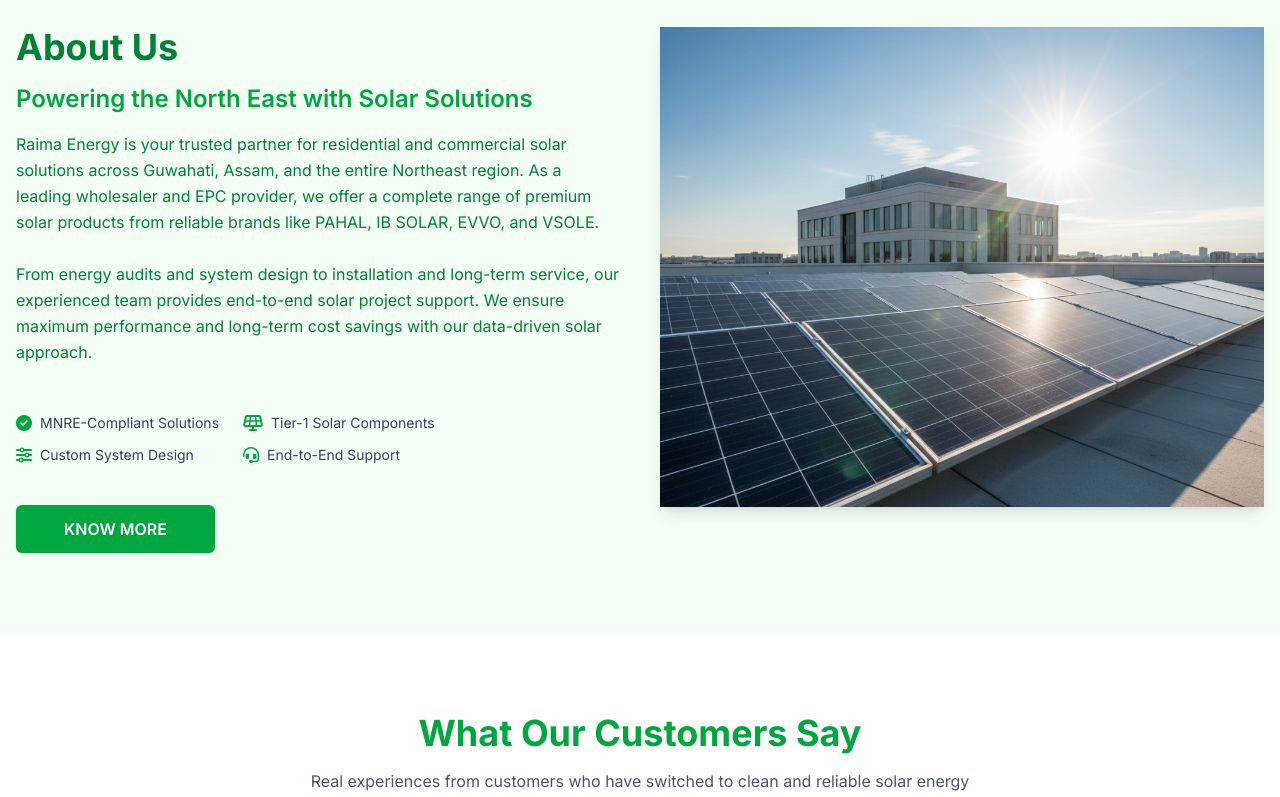
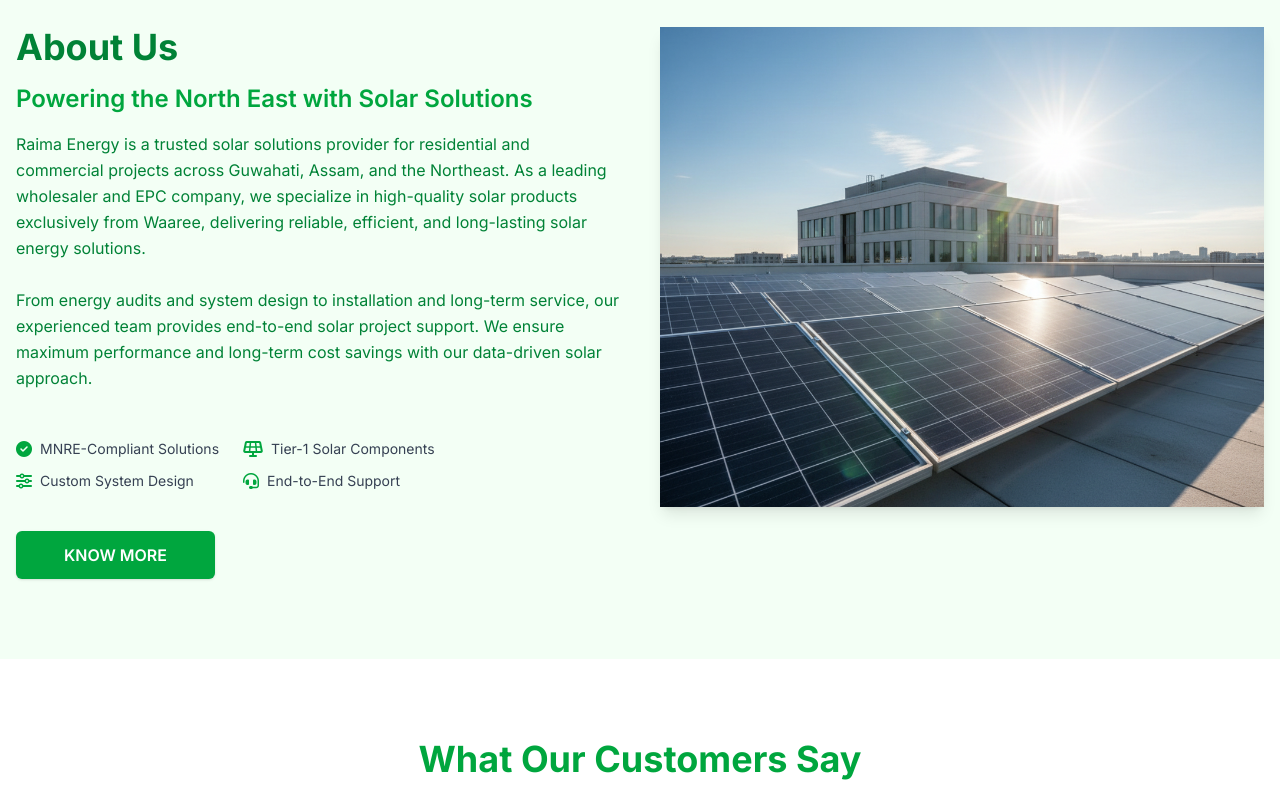
Before and after one commit to akojha556/solar-website-raima-energy, a React (Vite) app in the folder client/: page / in a window 1280 px wide. Shown: the part 2860-3657 px from the top of the page. Built offline with nearby package versions, Linux system fonts and the light colour scheme; no server answers.

Commit message:
fix: update home page layout and remove duplicate UI components

```diff
--- a/client/src/components/public/homeComponents/HomeAboutSection.jsx
+++ b/client/src/components/public/homeComponents/HomeAboutSection.jsx
@@ -31,11 +31,7 @@ export default function HomeAboutSection() {
                               </h3>
 
                               <p className="text-green-700 text-sm sm:text-base leading-relaxed text-center lg:text-left">
-                                   Raima Energy is your trusted partner for residential and commercial solar
-                                   solutions across Guwahati, Assam, and the entire Northeast region.
-                                   As a leading wholesaler and EPC provider, we offer a complete range of
-                                   premium solar products from reliable brands like PAHAL, IB SOLAR, EVVO,
-                                   and VSOLE.
+                                   Raima Energy is a trusted solar solutions provider for residential and commercial projects across Guwahati, Assam, and the Northeast. As a leading wholesaler and EPC company, we specialize in high-quality solar products exclusively from Waaree, delivering reliable, efficient, and long-lasting solar energy solutions.
                                    <br /><br />
                                    From energy audits and system design to installation and long-term service,
                                    our experienced team provides end-to-end solar project support.
--- a/client/src/components/public/homeComponents/HomeCTA.jsx
+++ b/client/src/components/public/homeComponents/HomeCTA.jsx
@@ -37,9 +37,9 @@ export default function HomeCTA() {
                          viewport={{ once: true }}
                          className="flex-1 flex justify-center md:justify-end">
                          <img
-                              src="https://images.unsplash.com/photo-1509395176047-4a66953fd231?auto=format&fit=crop&w=800&q=80"
+                              src="https://res.cloudinary.com/dgokm518s/image/upload/f_auto,q_auto/v1771527209/homecta_h6h0ju.png"
                               alt="Solar Panels"
-                              className="w-full max-w-md rounded-lg shadow-lg"
+                              className="w-full max-w-md rounded-lg shadow-lg object-contain"
                          />
                     </motion.div>
                </div>
--- a/client/src/components/public/homeComponents/HomeProductSection.jsx
+++ b/client/src/components/public/homeComponents/HomeProductSection.jsx
@@ -5,7 +5,7 @@ import ProductServiceCTAButtons from "../common/cta/ProductServiceCTAButtons";
 import { useAppData } from "../../../context/AppDataContext";
 
 export default function HomeProductsSection() {
-     const { productData, loading, error } = useAppData();
+     const { productData, loading } = useAppData();
 
      return (
           <section className="py-16 bg-[#f3fff5]">
--- a/client/src/components/public/productComponents/ProductGrid.jsx
+++ b/client/src/components/public/productComponents/ProductGrid.jsx
@@ -2,7 +2,7 @@ import { motion } from "framer-motion";
 import { cardInView } from "../../../animations/motionVariants";
 import InfoCard from "../common/InfoCard";
 import { useAppData } from "../../../context/AppDataContext";
-import FetchError from "../common/ui/FetchError";
+import FetchError from "../ui/FetchError";
 
 const ProductGrid = ({ id }) => {
      const { productData, loading, error } = useAppData();
--- a/client/src/components/public/common/ui/FetchError.jsx
+++ b/client/src/components/public/ui/FetchError.jsx
@@ -1,4 +1,4 @@
-import { useAppData } from "../../../../context/AppDataContext"
+import { useAppData } from "../../../context/AppDataContext";
 
 const FetchError = ({ message }) => {
     const { fetchData } = useAppData();
@@ -16,6 +16,6 @@ const FetchError = ({ message }) => {
             </button>
         </div>
     )
-}
+};
 
-export default FetchError
+export default FetchError;
--- a/client/src/pages/public/ProductDetails.jsx
+++ b/client/src/pages/public/ProductDetails.jsx
@@ -6,7 +6,7 @@ import DetailsApplications from "../../components/public/common/details/DetailsA
 import DetailsBenefitSection from "../../components/public/common/details/DetailsBenefitSection";
 import NotFound from "./NotFound";
 import { useAppData } from "../../context/AppDataContext";
-import FetchError from "../../components/public/common/ui/FetchError";
+import FetchError from "../../components/public/ui/FetchError";
 
 const ProductDetails = () => {
      const { productData, loading, error } = useAppData();
```
